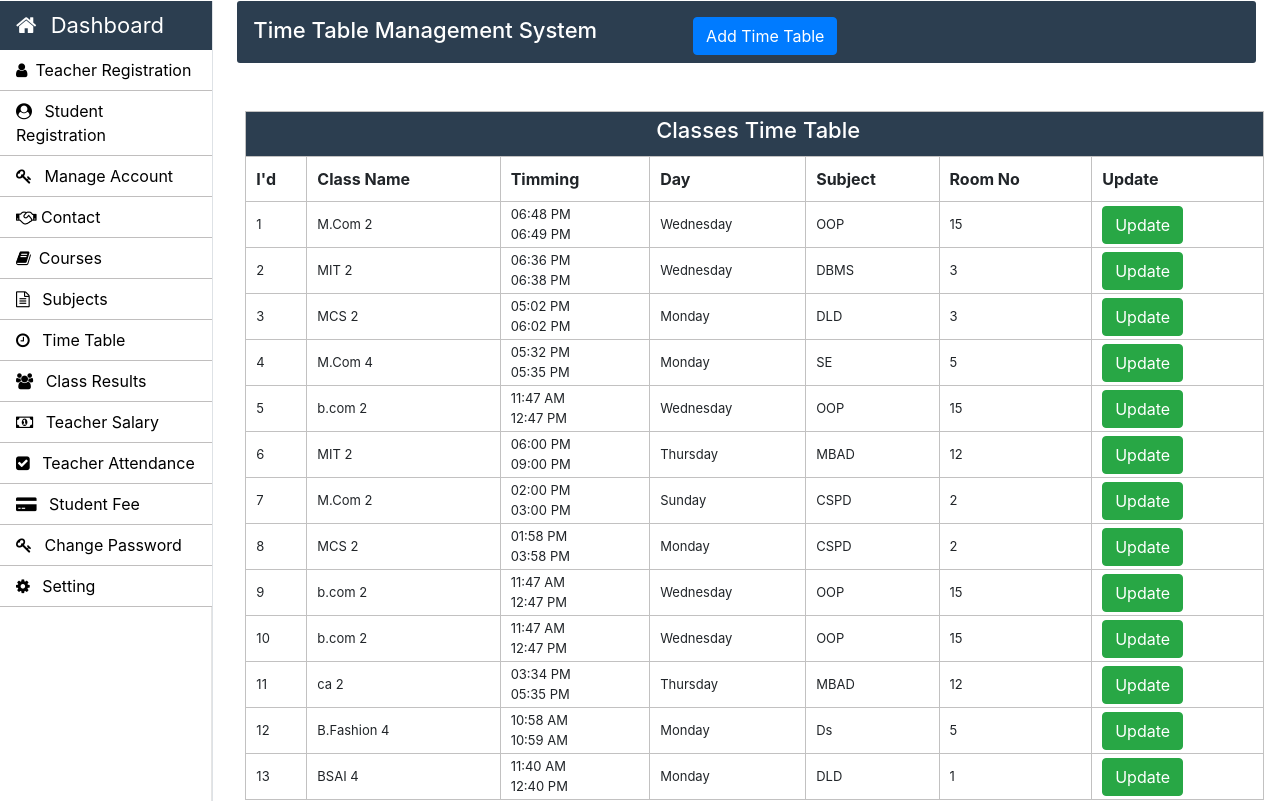
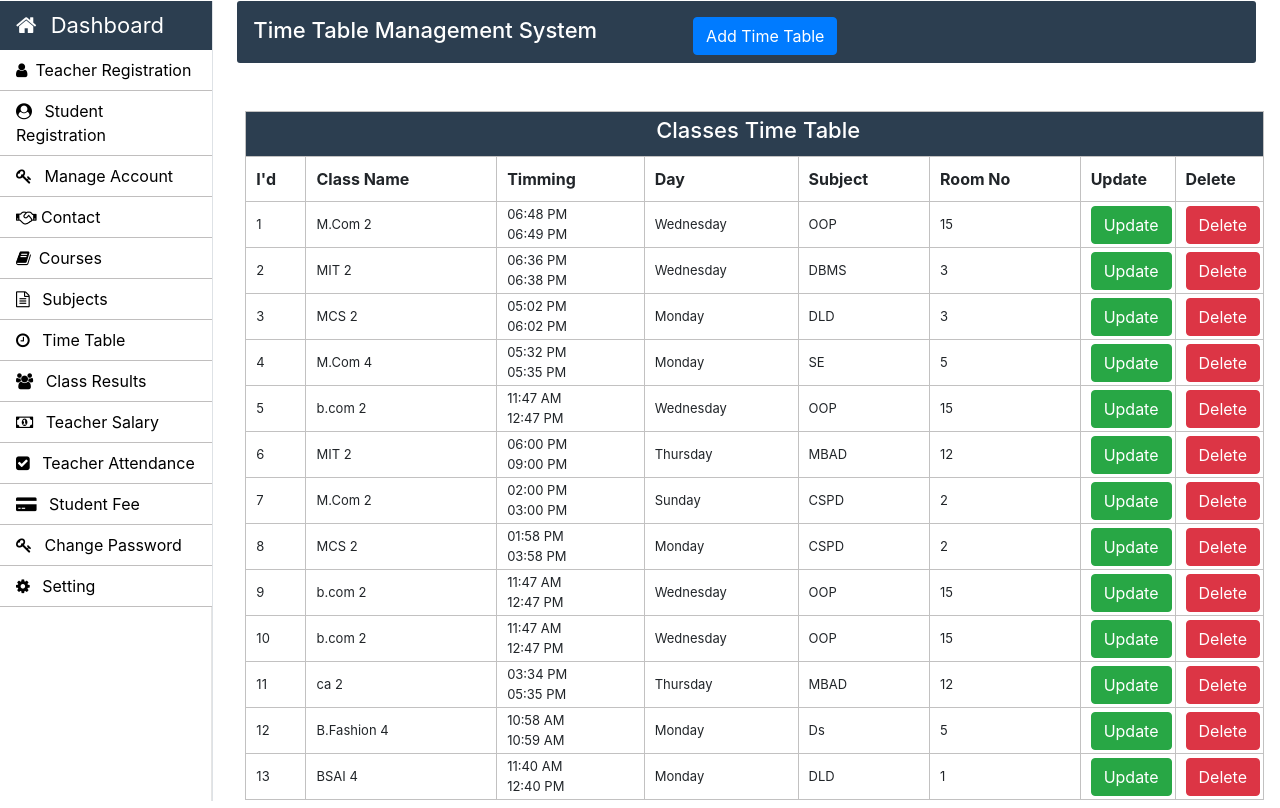
Before and after one commit to topcodx/college-management-system, a PHP site: page /admin/time-table.php in a window 1280 px wide. Shown: the part 76-884 px from the top of the page. Run offline with PHP 8.4, Linux system fonts and the light colour scheme; the visitor is signed in with stand-in values (Sample User, id 1); data comes from the database, SQL or seed files in the repository.

Commit message:
fix issue

```diff
--- a/admin/time-table.php
+++ b/admin/time-table.php
@@ -8,8 +8,8 @@
 	require_once "../connection/connection.php";
 
     // Include helper.php file
-		require_once "../common/helper.php";
-		$universityLogo = getUniversityLogo('University_logo');
+	require_once "../common/helper.php";
+	$universityLogo = getUniversityLogo('University_logo');
 ?>
 <!---------------- Session Ends form here ------------------------>
 
@@ -365,7 +365,7 @@
                             <div class="col-md-12">
                                 <table class="w-100 table-elements table-three-tr" cellpadding="3">
                                     <tr class="table-tr-head table-three text-white">
-                                        <td colspan="7" class="text-center text-white">
+                                        <td colspan="8" class="text-center text-white">
                                             <h4>Classes Time Table</h4>
                                         </td>
                                     </tr>
@@ -377,6 +377,7 @@
                                         <th>Subject</th>
                                         <th>Room No</th>
                                         <th>Update</th>
+                                        <th>Delete
                                     </tr>
                                     <?php
 										$query="select id,course_code,TIME_FORMAT(timing_from,'%h:%i %p') as timing_from,TIME_FORMAT(timing_to,'%h:%i %p') as timing_to,semester,day_name,day_id,day,subject_code,room_no from time_table tt inner join weekdays wd on tt.day=wd.day_id";
@@ -391,7 +392,9 @@
 											echo "<td>".$row["room_no"]."</td>";
 											// Add update button with data attributes to capture ID and other data
 
-											echo "<td><button class='btn btn-success update-btn' data-id='".$row["id"]."' data-course='".$row["course_code"]."' data-semester='".$row["semester"]."' data-timing-from='".$row["timing_from"]."' data-timing-to='".$row["timing_to"]."' data-day='".$row["day_id"]."' data-subject='".$row["subject_code"]."' data-room='".$row["room_no"]."'>Update</button></td>";
+											echo "<td width='20'><button class='btn btn-success update-btn' data-id='".$row["id"]."' data-course='".$row["course_code"]."' data-semester='".$row["semester"]."' data-timing-from='".$row["timing_from"]."' data-timing-to='".$row["timing_to"]."' data-day='".$row["day_id"]."' data-subject='".$row["subject_code"]."' data-room='".$row["room_no"]."'>Update</button></td>";
+                                            echo "<td width='20'><a class='btn btn-danger' href='delete-function.php?course_code=".$row['course_code']."'>Delete</a></td>";
+
 											echo "</tr>";
 										}
 									?>
```
Also changed, not shown: admin/delete-function.php (+16 -0 lines).
